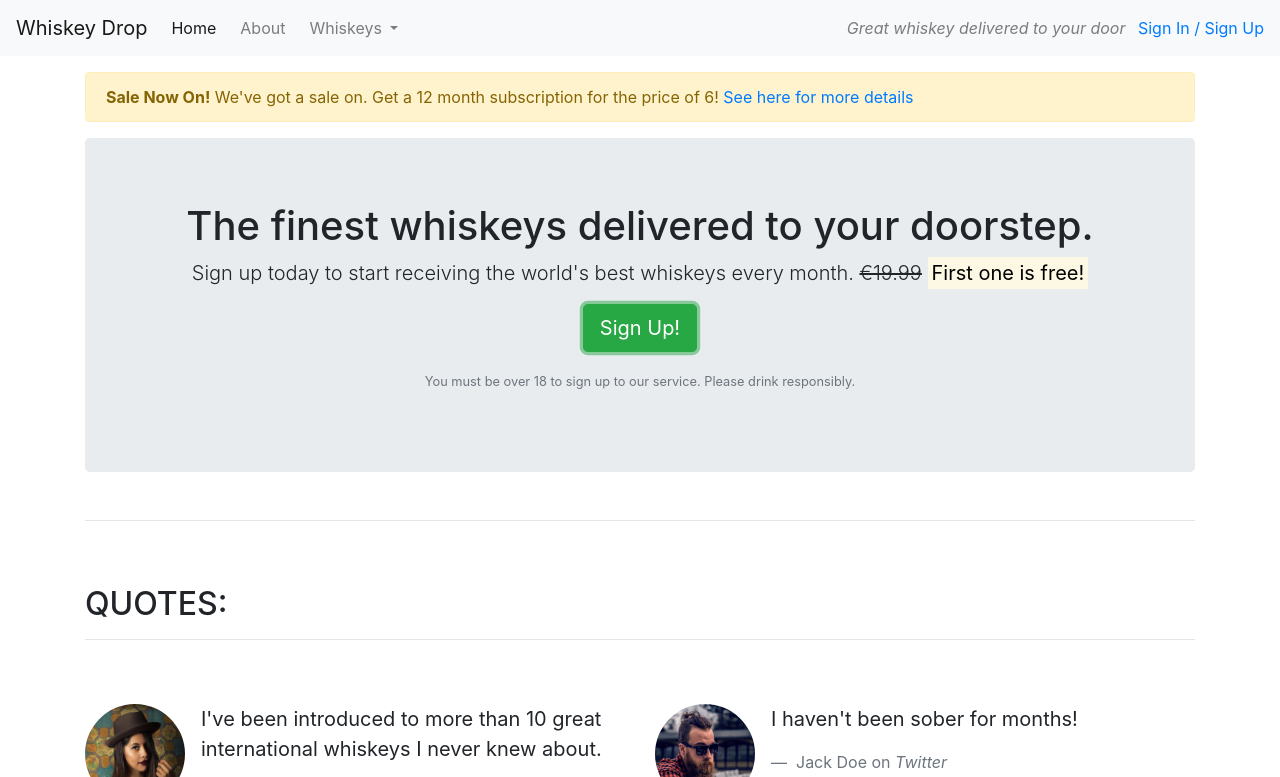
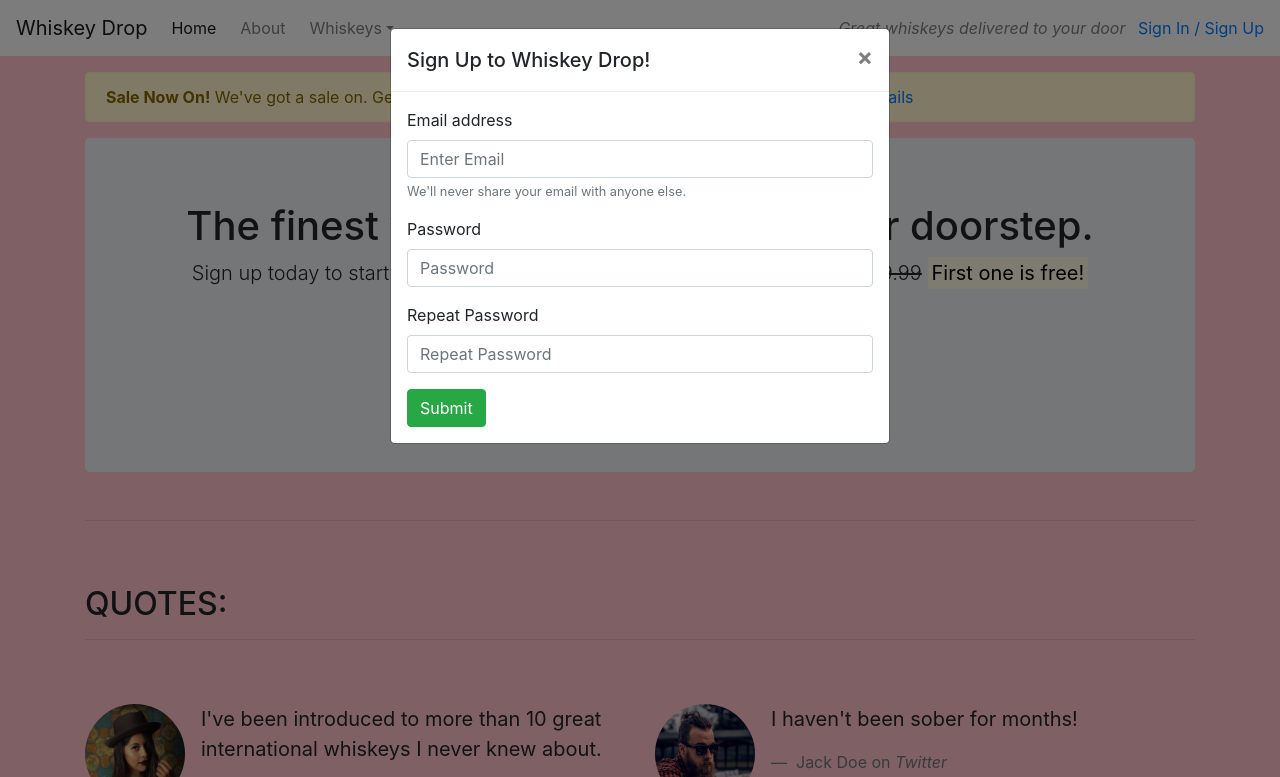
Before and after one commit to LadyWillow/Template-for-Module, a plain HTML site: page Index.html in a window 1280 px wide. Both pictures are taken after a click on the button "Sign Up!". Shown: the top 777 px of the page. Drawn offline with nearby package versions, Linux system fonts and the light colour scheme.

Commit message:
trying to link css

```diff
--- a/Index.html
+++ b/Index.html
@@ -1,38 +1,50 @@
 <!DOCTYPE html>
 <html lang="en-us">
   <head>
-    <meta charset="utf-8" />
-    <meta name="viewport" content="width=device-width, initial-scale=1.0" />
+    <meta charset="utf-8">
+    <meta name="viewport" content="width=device-width, initial-scale=1.0" >
     <title>Whiskey Drop | Taste a new whiskey every month</title>
-    <link
-      rel="stylesheet"
-      href="https://maxcdn.bootstrapcdn.com/bootstrap/4.1.3/css/bootstrap.min.css"
-    />
-    <link
-      rel="stylesheet"
-      href="https://use.fontawesome.com/releases/v5.6.1/css/all.css"
-      integrity="sha384-gfdkjb5BdAXd+lj+gudLWI+BXq4IuLW5IT+brZEZsLFm++aCMlF1V92rMkPaX4PP"
-      crossorigin="anonymous"
-    />
+    <link rel="stylesheet" href="https://maxcdn.bootstrapcdn.com/bootstrap/4.1.3/css/bootstrap.min.css">
+    <link rel="stylesheet" href="https://use.fontawesome.com/releases/v5.6.1/css/all.css"
+    integrity="sha384-gfdkjb5BdAXd+lj+gudLWI+BXq4IuLW5IT+brZEZsLFm++aCMlF1V92rMkPaX4PP" crossorigin="anonymous">
+    <link rel="stylesheet" href="css/style.css" type="text/css" />
   </head>
 
   <body>
     <!--Nav-->
     <nav class="navbar navbar-light navbar-expand-sm bg-light">
-        <a href="/" class="navbar-brand">
-                    Whiskey Drop</a>
+      <a href="/" class="navbar-brand"> Whiskey Drop</a>
 
-        <button class="navbar-toggler ml-auto" type="button" data-toggle="collapse" data-target="#navbarNavDropdown" aria-controls="navbarNavDropdown" aria-expanded="false" aria-label="Toggle navigation">
-        <span class="navbar-toggler-icon"></span></button>
+      <button
+        class="navbar-toggler ml-auto"
+        type="button"
+        data-toggle="collapse"
+        data-target="#navbarNavDropdown"
+        aria-controls="navbarNavDropdown"
+        aria-expanded="false"
+        aria-label="Toggle navigation"
+      >
+        <span class="navbar-toggler-icon"></span>
+      </button>
 
       <div class="collapse navbar-collapse" id="navbarNavDropdown">
         <ul class="navbar-nav mr-auto">
-                <li class="active nav-item mr-2"><a class="nav-link" href="/">Home</a></li>
+          <li class="active nav-item mr-2">
+            <a class="nav-link" href="/">Home</a>
+          </li>
           <li class="nav-item mr-2"><a class="nav-link" href="">About</a></li>
           <li class="nav-item dropdown">
-                    <a class="nav-link dropdown-toggle" href="#" id="navbarDropdownMenuLink" role="button" data-toggle="dropdown" aria-haspopup="true" aria-expanded="false">
-          Whiskeys
-        </a>
+            <a
+              class="nav-link dropdown-toggle"
+              href="#"
+              id="navbarDropdownMenuLink"
+              role="button"
+              data-toggle="dropdown"
+              aria-haspopup="true"
+              aria-expanded="false"
+            >
+              Whiskeys</a
+            >
             <div class="dropdown-menu" aria-labelledby="navbarDropdownMenuLink">
               <a class="dropdown-item" href="#">Irish</a>
               <a class="dropdown-item" href="#">Scotch</a>
@@ -41,11 +53,15 @@
             </div>
           </li>
 
-                <li class="nav-item mr-2 d-block d-sm-none"><a class="nav-link" href="">Sign In / Sign Up</a></li>
+          <li class="nav-item mr-2 d-block d-sm-none">
+            <a class="nav-link" href="">Sign In / Sign Up</a>
+          </li>
         </ul>
       </div>
       <div class="d-none d-md-block">
-            <p class="navbar-text my-auto mr-2"><i>Great whiskey delivered to your door</i></p>
+        <p class="navbar-text my-auto mr-2">
+          <i>Great whiskeys delivered to your door</i>
+        </p>
         <a href="/login">Sign In / Sign Up</a>
       </div>
       <!--</div>-->
@@ -72,7 +88,15 @@
               <span class="d-inline d-sm-none"><br /></span>
               <strong><mark>First one is free!</mark></strong>
             </p>
-            <p><button class="btn btn-lg btn-success">Sign Up!</button></p>
+            <p>
+              <button
+                class="btn btn-lg btn-success"
+                data-toggle="modal"
+                data-target="#signupModal"
+              >
+                Sign Up!
+              </button>
+            </p>
             <p class="text-muted">
               <small
                 >You must be over 18 to sign up to our service. Please drink
@@ -196,6 +220,60 @@
       </section>
       <!-- /.features -->
     </article>
+
+    <div class="modal" tabindex="-1" role="dialog" id="signupModal">
+      <div class="modal-dialog">
+        <div class="modal-content">
+          <div class="modal-header">
+            <h5 class="modal-title">Sign Up to Whiskey Drop!</h5>
+            <button
+              type="button"
+              class="close"
+              data-dismiss="modal"
+              aria-label="Close"
+            >
+              <span aria-hidden="true">&times;</span>
+            </button>
+          </div>
+          <div class="modal-body">
+            <form>
+              <div class="form-group">
+                <label for="exampleInputEmail1">Email address</label>
+                <input
+                  type="email"
+                  class="form-control"
+                  id="exampleInputEmail1"
+                  aria-describedby="emailHelp"
+                  placeholder="Enter Email"
+                />
+                <small id="emailHelp" class="form-text text-muted"
+                  >We'll never share your email with anyone else.</small
+                >
+              </div>
+              <div class="form-group">
+                <label for="password">Password</label>
+                <input
+                  type="password"
+                  class="form-control"
+                  id="password"
+                  placeholder="Password"
+                />
+              </div>
+                <div class="form-group">
+                <label for="repeatPassword">Repeat Password</label>
+                <input
+                  type="password"
+                  class="form-control"
+                  id="repeatPassword"
+                  placeholder="Repeat Password"
+                />
+              </div>
+              <button type="submit" class="btn btn-success">Submit</button>
+            </form>
+        </div>
+      </div>
+    </div>
+
     <script
       src="https://code.jquery.com/jquery-3.5.1.slim.min.js"
       integrity="sha384-DfXdz2htPH0lsSSs5nCTpuj/zy4C+OGpamoFVy38MVBnE+IbbVYUew+OrCXaRkfj"
--- /dev/null
+++ b/css/style.css
@@ -0,0 +1,3 @@
+body {
+    background-color: pink;
+}
```
Also changed, not shown: style.css (deleted). Lines whose indentation alone changed are shown as unchanged.
